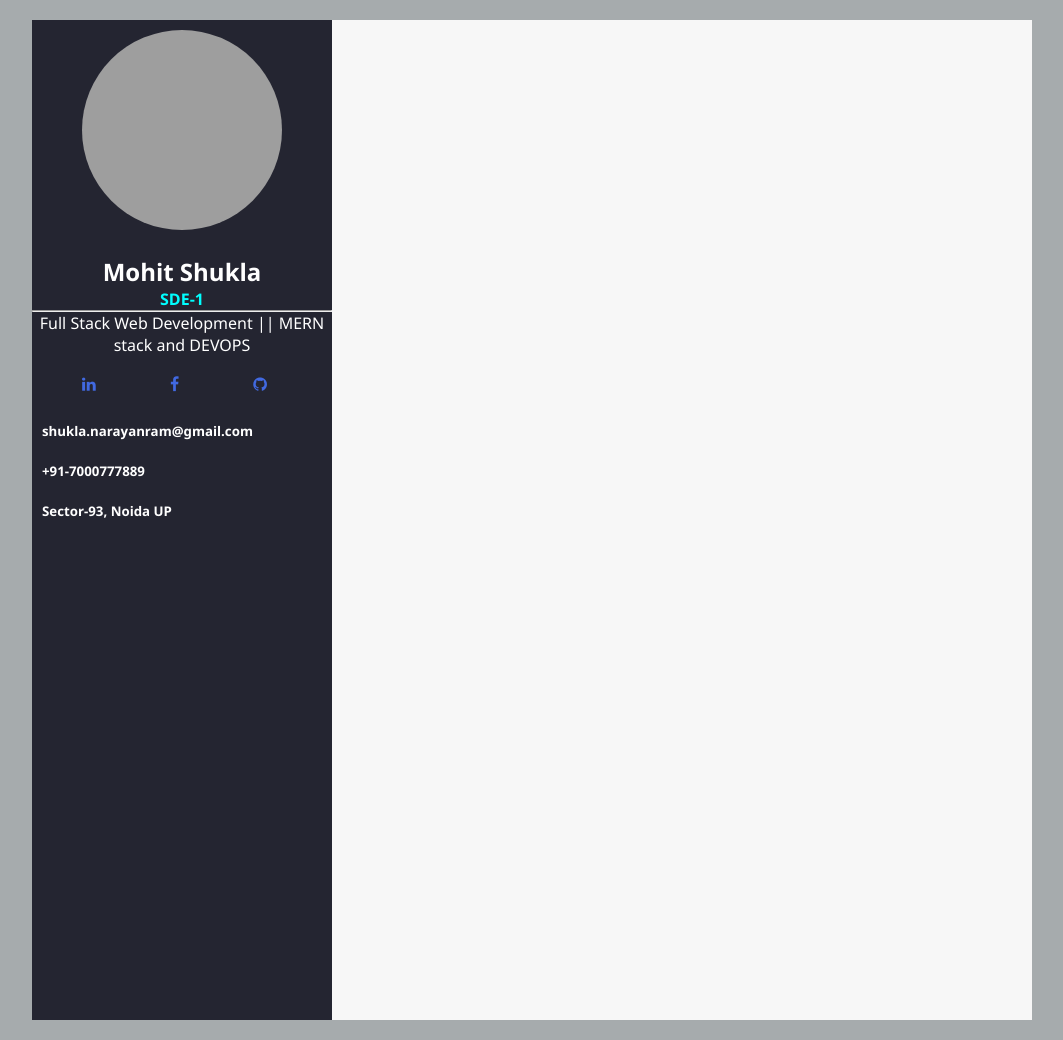
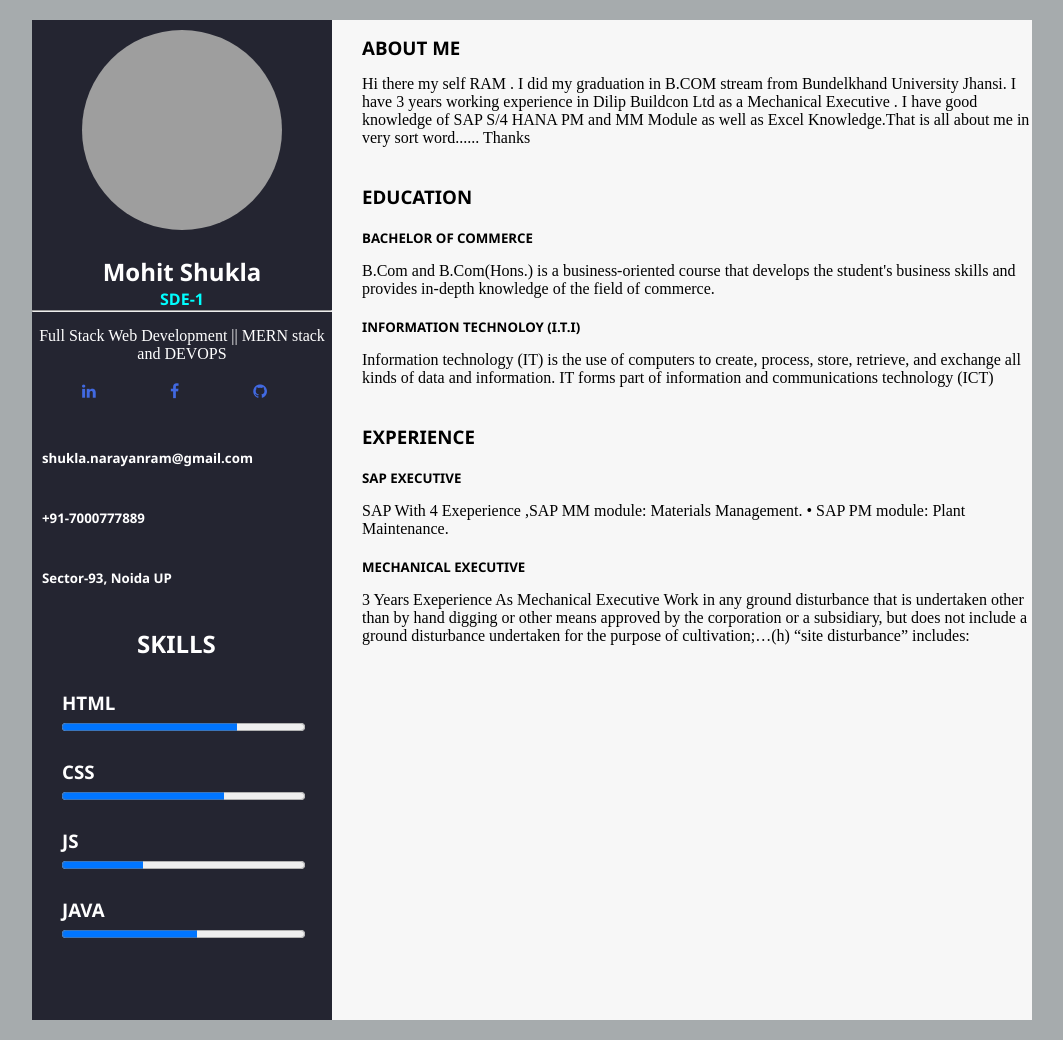
Before and after one commit to Sameint/Responsive-Resume-using-CSS-Grid---CSS-Selectors-Basic-Selectors-Id-selector---d29k6gd0vbk4, a plain HTML site: page index.html in a window 1280 px wide. Shown: the whole page, without its empty margins (32-1095 px from the left). Drawn offline with Linux system fonts and the light colour scheme; grey boxes are pictures that could not be loaded.

Commit message:
edit 12.11

```diff
--- a/index.html
+++ b/index.html
@@ -39,12 +39,46 @@
                      </div>
                    </div>
                 </div>
+                <div class="skils">
+                    <h2 class="skill-title">SKILLS</h2>
+                    <div class="fields">
+                        <h3>HTML</h3>
+                    <progress style="width:90%"value="65" max="90"></progress>
+                    <br><br>
+                    <h3>CSS</h3>
+                    <progress style="width:90%"value="60" max="90"></progress>
+                    <br><br>
+                    <h3>JS</h3>
+                    <progress style="width:90%"value="30" max="90"></progress>
+                    <br><br>
+                    <h3>JAVA</h3>
+                    <progress style="width: 90%"value="50" max="90"></progress>
+                    </div>
+             </div>
          </section>
 
             <section class="right-section">
                 <div class="right-main-content">
+                  <section class="about">
+                    <h1>ABOUT ME</h1>
+                    <p>Hi there my self RAM . I did my graduation in B.COM stream from Bundelkhand University Jhansi. I have 3 years working experience in Dilip Buildcon Ltd as a Mechanical Executive . I have good knowledge of SAP S/4 HANA PM and MM Module as well as Excel Knowledge.That is all about me in very sort word...... Thanks</p>
+                  </section>
+                  <section class="about"><br>
+                 <h1>EDUCATION</h1>
+                <h5>BACHELOR OF COMMERCE</h5>
+                <p>B.Com and B.Com(Hons.) is a business-oriented course that develops the student's business skills and provides in-depth knowledge of the field of commerce.</p>
 
-                    <!-- Write code for the right section here -->
+                  <h5>INFORMATION TECHNOLOY (I.T.I)</h5>
+                <p>Information technology (IT) is the use of computers to create, process, store, retrieve, and exchange all kinds of data and information. IT forms part of information and communications technology (ICT)</p>
+            </section><br>
+            <section class="about">
+                <h1>EXPERIENCE</h1>
+                <h5>SAP EXECUTIVE</h5>
+                <P>SAP With 4 Exeperience ,SAP MM module: Materials Management. • SAP PM module: Plant Maintenance.</P>
+
+                <h5>MECHANICAL EXECUTIVE</h5>
+                <P> 3 Years Exeperience As Mechanical Executive Work in any ground disturbance that is undertaken other than by hand digging or other means approved by the corporation or a subsidiary, but does not include a ground disturbance undertaken for the purpose of cultivation;…(h) “site disturbance” includes:</P>
+            </section>
                 </div>
             </section>
         </main>
--- a/style.css
+++ b/style.css
@@ -55,5 +55,32 @@ h4{
     display:grid;
     color: #ffff;
     margin: 10px;
- t
+
 }
+.skill-title{
+    margin-top: 40px;
+    margin-left: 35%;
+    color: #ffff;
+}
+.fields{
+    margin-left: 30px;
+    margin-top: 30px;
+    color: #ffff;
+
+}
+.about{
+    margin-left: 30PX;
+    margin-top: 15px;
+}
+p{
+    font-family: "Trirong", serif;
+    margin-top: 15px;
+}
+h5{
+    margin-top: 20px;
+}
+@media screen and (max-width:630px) {
+    .main-content{
+        grid-template-columns: repeat(1,1fr);
+    }
+}
```
